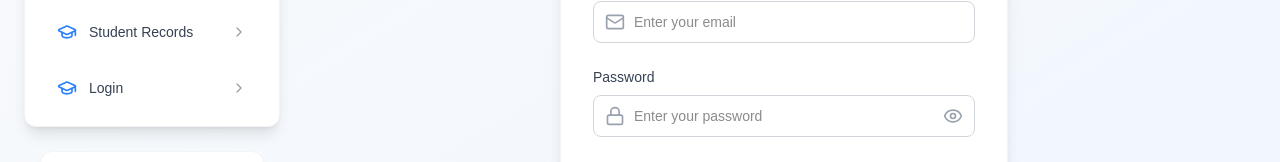
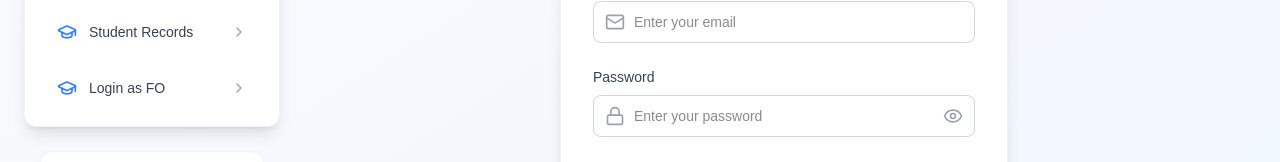
Before and after one commit to C-gyeltshen/student-portal-frontend, a Next.js app: page /user/login in a window 1280 px wide. Shown: the part 277-439 px from the top of the page. Built offline with nearby package versions, Linux system fonts and the light colour scheme.

Commit message:
login : fix

```diff
--- a/src/app/user/component/VerticalNav.tsx
+++ b/src/app/user/component/VerticalNav.tsx
@@ -46,6 +46,12 @@ const VerticalNav: React.FC<VerticalNavProps> = ({ currentPath }) => {
         currentPath.includes("/dashboard/student-records") ||
         currentPath === "/",
     },
+    {
+      name: "Login as FO",
+      icon: LayoutDashboard,
+      href: "/user/dashboard",
+      isActive: currentPath.includes("/dashboard/admin"),
+    },
   ];
 
   return (
--- a/src/app/user/dashboard/page.tsx
+++ b/src/app/user/dashboard/page.tsx
@@ -182,7 +182,7 @@ const VerticalNav: React.FC<VerticalNavProps> = ({
       isActive: currentPath.includes("/dashboard/student-records") || currentPath === "/",
     },
     {
-      name: "Login",
+      name: "Login as FO",
       icon: GraduationCap,
       href: "/user/login",
       isActive: currentPath.includes("/dashboard/student-records"),
--- a/src/app/user/login/page.tsx
+++ b/src/app/user/login/page.tsx
@@ -59,7 +59,7 @@ const VerticalNav: React.FC<VerticalNavProps> = ({
       isActive: currentPath.includes("/dashboard/student-records"),
     },
     {
-      name: "Login",
+      name: "Login as FO",
       icon: GraduationCap,
       href: "/user/login",
       isActive: currentPath.includes("/dashboard/student-records"),
```
